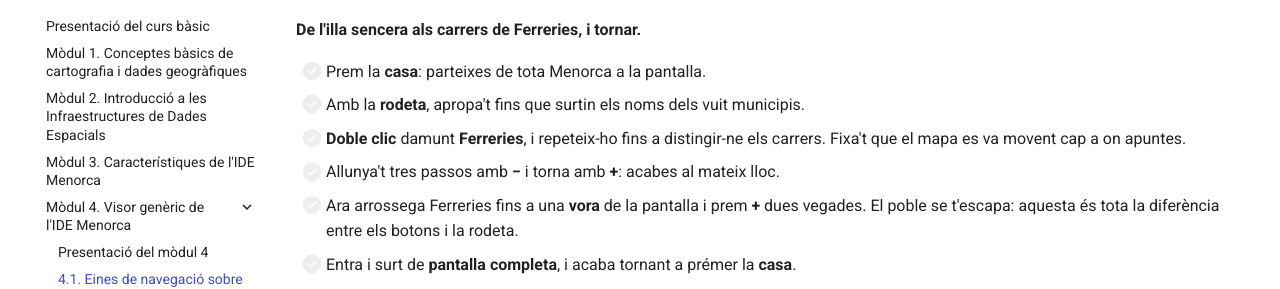
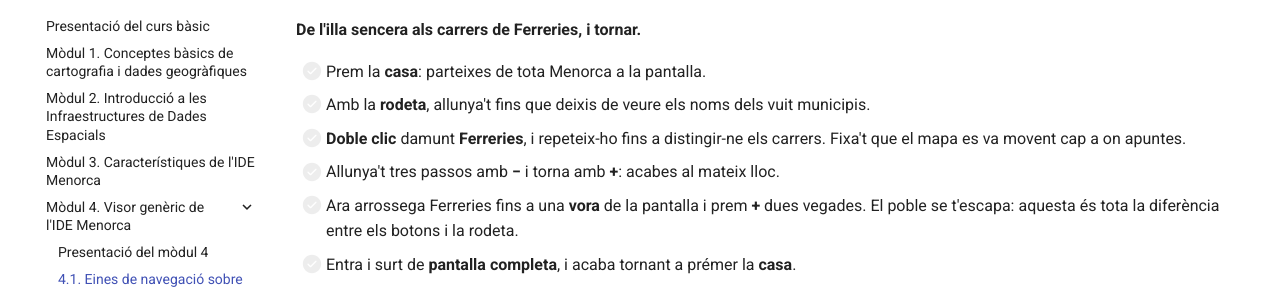
Before and after one commit to IDEmenorca/aula, an MkDocs documentation site: the page built from docs/formacio/basic/modul-4-visor/01-navegacio.md, in a window 1280 px wide and 900 px high, scrolled down 1585 px. Shown: the part 165-454 px from the top of the window. Built offline with MkDocs 1.6.1 and Material for MkDocs 9.7.7, drawn with Linux system fonts in a browser that asks for light colours; comment, search, counter and statistics services are not loaded.

Commit message:
Modify navigation instructions in 01-navegacio.md
Updated instructions for zooming in and out on the map.

```diff
--- a/docs/formacio/basic/modul-4-visor/01-navegacio.md
+++ b/docs/formacio/basic/modul-4-visor/01-navegacio.md
@@ -47,7 +47,7 @@ vista inicial quan et perdis.
 **De l'illa sencera als carrers de Ferreries, i tornar.**
 
 - [ ] Prem la **casa**: parteixes de tota Menorca a la pantalla.
-- [ ] Amb la **rodeta**, apropa't fins que surtin els noms dels vuit municipis.
+- [ ] Amb la **rodeta**, allunya't fins que deixis de veure els noms dels vuit municipis.
 - [ ] **Doble clic** damunt **Ferreries**, i repeteix-ho fins a distingir-ne els
   carrers. Fixa't que el mapa es va movent cap a on apuntes.
 - [ ] Allunya't tres passos amb **−** i torna amb **+**: acabes al mateix lloc.
```
